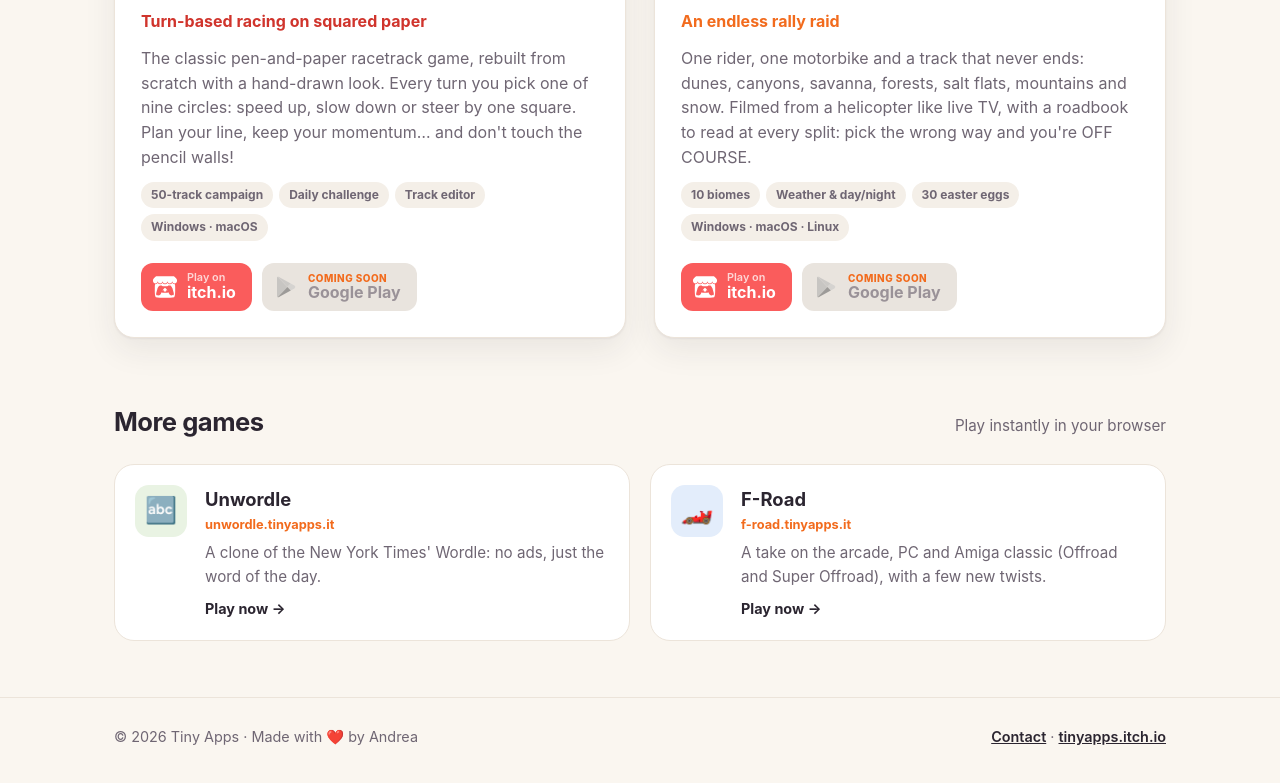
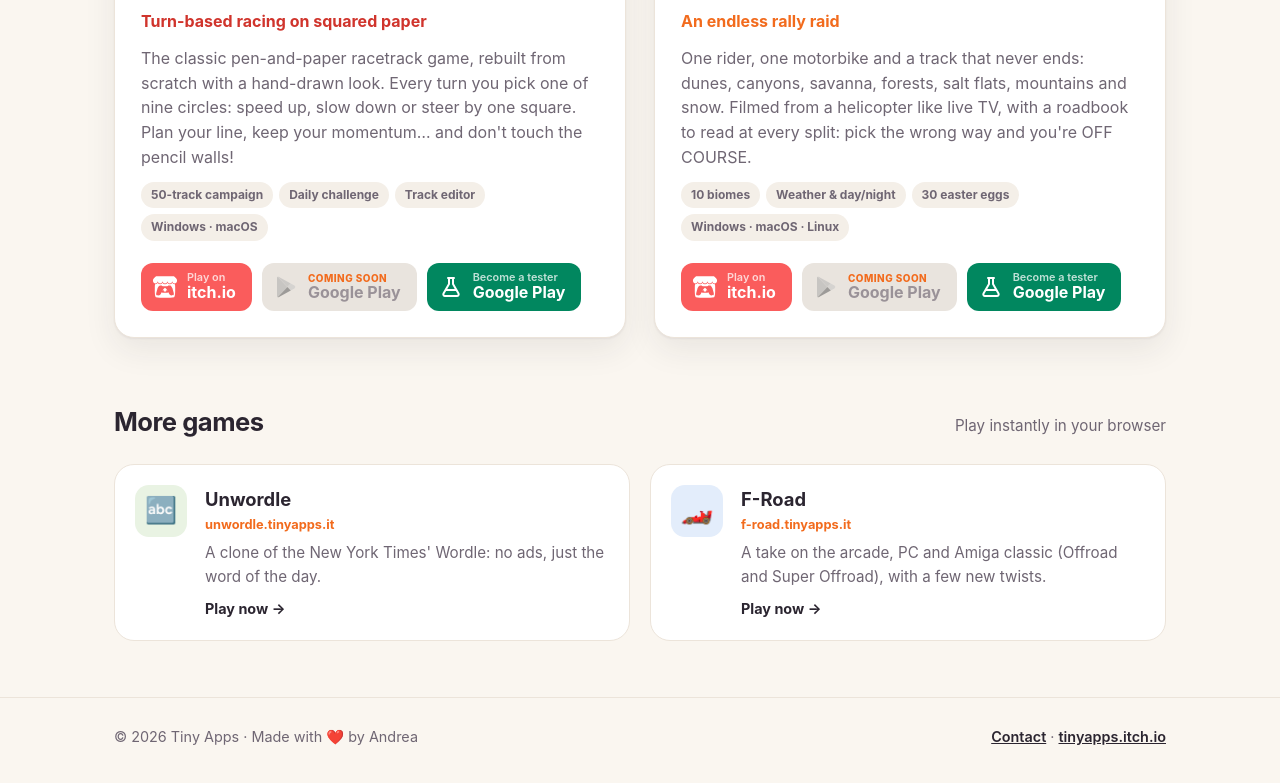
Before and after one commit to andrea-migliaccio/tinyapps, a plain HTML site: page index.html in a window 1280 px wide. Shown: the part 1075-1858 px from the top of the page. Drawn offline with Linux system fonts and the light colour scheme.

Commit message:
Add Google Play tester links to Scribble Racers and Off Course
Android browsers get the store page, other platforms the testing opt-in page.

```diff
--- a/index.html
+++ b/index.html
@@ -68,6 +68,12 @@
               <svg viewBox="0 0 24 24" aria-hidden="true"><path fill="#00d7fe" d="M3.6 1.8 13.4 12 3.6 22.2c-.4-.2-.6-.7-.6-1.2V3c0-.5.2-1 .6-1.2z"/><path fill="#00f076" d="M16.8 8.6 13.4 12 3.6 1.8c.2-.1.5-.1.8 0 .2 0 .4.1.6.2l11.8 6.6z"/><path fill="#ffc900" d="m20.4 10.6-3.6-2-3.4 3.4 3.4 3.4 3.6-2c.6-.3.9-.9.9-1.4s-.3-1.1-.9-1.4z"/><path fill="#f63448" d="M16.8 15.4 5 22c-.4.2-.9.3-1.4.2L13.4 12l3.4 3.4z"/></svg>
               <span class="lbl"><small class="soon">Coming soon</small><b>Google Play</b></span>
             </span>
+            <a class="store tester" href="https://play.google.com/apps/testing/it.tinyapps.scribbleracers"
+               data-android="https://play.google.com/store/apps/details?id=it.tinyapps.scribbleracers"
+               data-pc="https://play.google.com/apps/testing/it.tinyapps.scribbleracers" target="_blank" rel="noopener">
+              <svg viewBox="0 0 24 24" fill="none" stroke="currentColor" stroke-width="2" stroke-linecap="round" stroke-linejoin="round" aria-hidden="true"><path d="M9 3h6M10 3v6L4.5 18.5A1.7 1.7 0 0 0 6 21h12a1.7 1.7 0 0 0 1.5-2.5L14 9V3"/><path d="M7 15h10"/></svg>
+              <span class="lbl"><small data-i18n="tester"></small><b>Google Play</b></span>
+            </a>
           </div>
         </div>
       </article>
@@ -97,6 +103,12 @@
               <svg viewBox="0 0 24 24" aria-hidden="true"><path fill="#00d7fe" d="M3.6 1.8 13.4 12 3.6 22.2c-.4-.2-.6-.7-.6-1.2V3c0-.5.2-1 .6-1.2z"/><path fill="#00f076" d="M16.8 8.6 13.4 12 3.6 1.8c.2-.1.5-.1.8 0 .2 0 .4.1.6.2l11.8 6.6z"/><path fill="#ffc900" d="m20.4 10.6-3.6-2-3.4 3.4 3.4 3.4 3.6-2c.6-.3.9-.9.9-1.4s-.3-1.1-.9-1.4z"/><path fill="#f63448" d="M16.8 15.4 5 22c-.4.2-.9.3-1.4.2L13.4 12l3.4 3.4z"/></svg>
               <span class="lbl"><small class="soon">Coming soon</small><b>Google Play</b></span>
             </span>
+            <a class="store tester" href="https://play.google.com/apps/testing/it.tinyapps.offcourse"
+               data-android="https://play.google.com/store/apps/details?id=it.tinyapps.offcourse"
+               data-pc="https://play.google.com/apps/testing/it.tinyapps.offcourse" target="_blank" rel="noopener">
+              <svg viewBox="0 0 24 24" fill="none" stroke="currentColor" stroke-width="2" stroke-linecap="round" stroke-linejoin="round" aria-hidden="true"><path d="M9 3h6M10 3v6L4.5 18.5A1.7 1.7 0 0 0 6 21h12a1.7 1.7 0 0 0 1.5-2.5L14 9V3"/><path d="M7 15h10"/></svg>
+              <span class="lbl"><small data-i18n="tester"></small><b>Google Play</b></span>
+            </a>
           </div>
         </div>
       </article>
@@ -161,6 +173,7 @@
       ocC2: "Meteo e giorno/notte",
       ocC3: "30 easter egg",
       playOn: "Gioca su",
+      tester: "Diventa tester",
       moreGames: "Altri giochi",
       moreSub: "Giocabili subito nel browser",
       unwordle: "Un clone di Wordle del New York Times: nessuna pubblicità, solo la parola del giorno.",
@@ -189,6 +202,7 @@
       ocC2: "Weather & day/night",
       ocC3: "30 easter eggs",
       playOn: "Play on",
+      tester: "Become a tester",
       moreGames: "More games",
       moreSub: "Play instantly in your browser",
       unwordle: "A clone of the New York Times' Wordle: no ads, just the word of the day.",
--- a/site.js
+++ b/site.js
@@ -9,3 +9,6 @@ function setLang(l) {
 document.querySelectorAll(".lang button").forEach(b => b.onclick = () => setLang(b.dataset.lang));
 setLang(localStorage.getItem("lang") || ((navigator.language || "it").startsWith("it") ? "it" : "en"));
 document.getElementById("year").textContent = new Date().getFullYear();
+// Links with data-android / data-pc: pick the target based on the browser platform.
+const isAndroid = /Android/i.test(navigator.userAgent);
+document.querySelectorAll("[data-android][data-pc]").forEach(a => a.href = isAndroid ? a.dataset.android : a.dataset.pc);
--- a/style.css
+++ b/style.css
@@ -107,6 +107,7 @@ section { padding: 8px 0 56px; }
 .store .lbl small { font-size: .68rem; opacity: .75; font-weight: 600; }
 .store .lbl b { font-size: 1rem; }
 .store.itch { background: #fa5c5c; }
+.store.tester { background: #01875f; }
 .store.disabled {
   background: #e9e4de; color: #9a9298; cursor: not-allowed; pointer-events: none; position: relative;
 }
```
